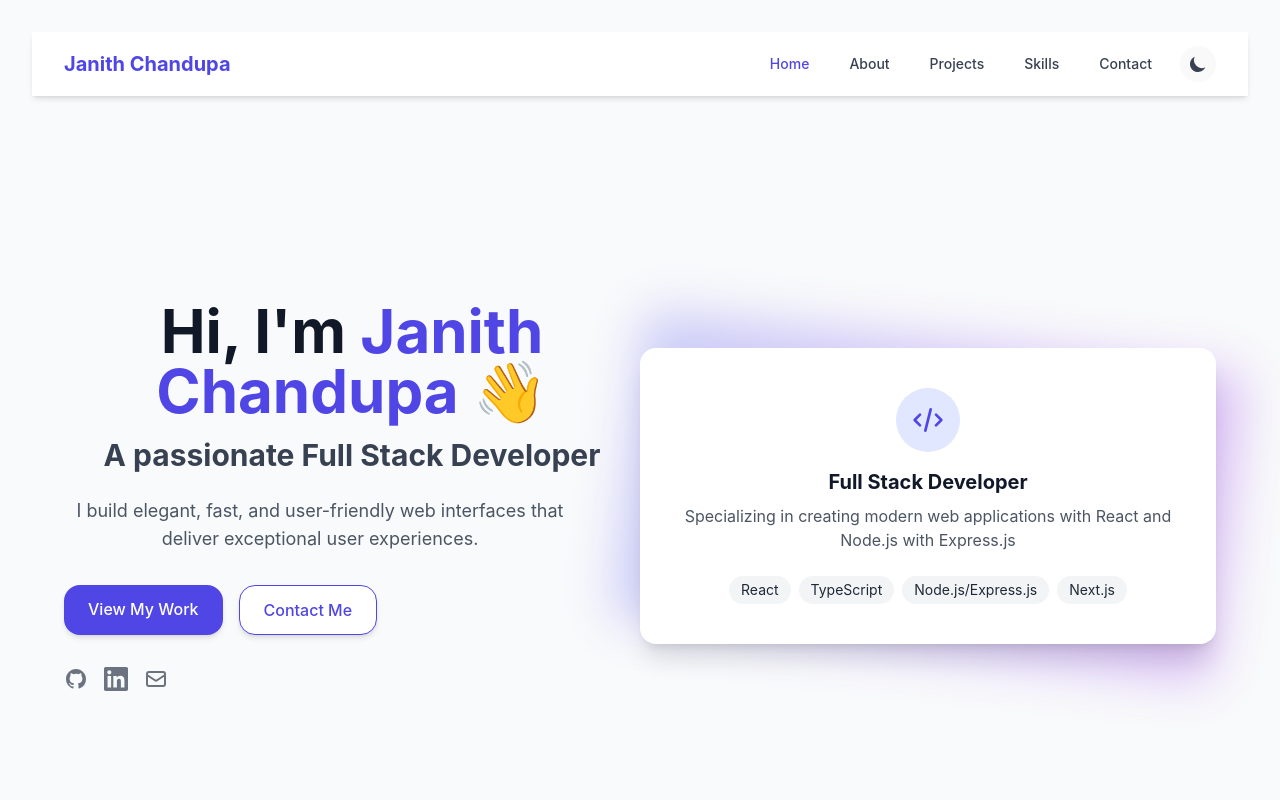
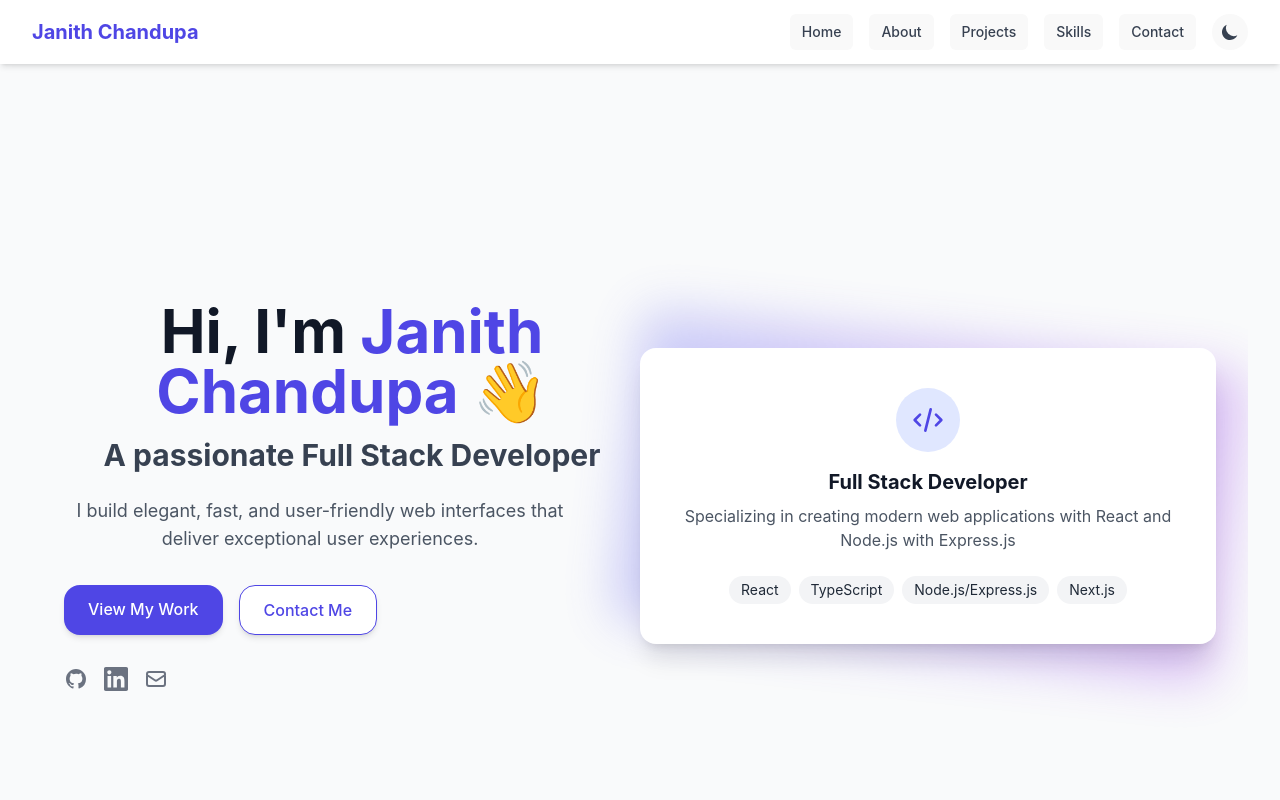
Before and after one commit to Janith33/my-react-portfolio, a React (Vite) app: page / in a window 1280 px wide. Shown: the top 800 px of the page. Built offline with nearby package versions, Linux system fonts and the light colour scheme.

Commit message:
change the code

```diff
--- a/src/App.tsx
+++ b/src/App.tsx
@@ -1,63 +1,62 @@
-import { useState, useEffect } from 'react'
-import { BrowserRouter as Router, Routes, Route } from 'react-router-dom'
-import { AnimatePresence } from 'framer-motion'
-import './App.css'
+import { useState, useEffect } from "react";
+import { BrowserRouter as Router } from "react-router-dom";
+import "./App.css";
 
 // Layout Components
-import Navbar from './components/Navbar'
-import Footer from './components/Footer'
+import Navbar from "./components/Navbar";
+import Footer from "./components/Footer";
 
 // Pages
-import Home from './pages/Home'
-import About from './pages/About'
-import Projects from './pages/Projects'
-import Skills from './pages/Skills'
-import Contact from './pages/Contact'
+import Home from "./pages/Home";
+import About from "./pages/About";
+import Projects from "./pages/Projects";
+import Skills from "./pages/Skills";
+import Contact from "./pages/Contact";
 
 function App() {
-  const [theme, setTheme] = useState('light')
+  const [theme, setTheme] = useState("light");
 
   // Initialize theme from localStorage or system preference
   useEffect(() => {
-    const savedTheme = localStorage.getItem('theme')
-    const prefersDark = window.matchMedia('(prefers-color-scheme: dark)').matches
+    const savedTheme = localStorage.getItem("theme");
+    const prefersDark = window.matchMedia(
+      "(prefers-color-scheme: dark)"
+    ).matches;
 
     if (savedTheme) {
-      setTheme(savedTheme)
+      setTheme(savedTheme);
     } else if (prefersDark) {
-      setTheme('dark')
+      setTheme("dark");
     }
-  }, [])
+  }, []);
 
   // Update theme in DOM and localStorage
   useEffect(() => {
-    document.documentElement.classList.toggle('dark', theme === 'dark')
-    localStorage.setItem('theme', theme)
-  }, [theme])
+    document.documentElement.classList.toggle("dark", theme === "dark");
+    localStorage.setItem("theme", theme);
+  }, [theme]);
 
   const toggleTheme = () => {
-    setTheme(prevTheme => prevTheme === 'light' ? 'dark' : 'light')
-  }
+    setTheme((prevTheme) => (prevTheme === "light" ? "dark" : "light"));
+  };
 
   return (
     <Router>
-      <div className="flex flex-col min-h-screen bg-gray-50 dark:bg-gray-900 text-gray-900 dark:text-gray-100 transition-colors duration-300">
+      <div className="flex flex-col min-h-screen overflow-x-hidden bg-gray-50 dark:bg-gray-900 text-gray-900 dark:text-gray-100 transition-colors duration-300">
         <Navbar theme={theme} toggleTheme={toggleTheme} />
-        <main className="flex-grow">
-          <AnimatePresence mode="wait">
-            <Routes>
-              <Route path="/" element={<Home />} />
-              <Route path="/about" element={<About />} />
-              <Route path="/projects" element={<Projects />} />
-              <Route path="/skills" element={<Skills />} />
-              <Route path="/contact" element={<Contact />} />
-            </Routes>
-          </AnimatePresence>
+        <main className="flex-grow overflow-y-auto snap-y snap-mandatory scroll-smooth h-screen pt-16 scroll-pt-16">
+          <Home />
+          <About />
+          <Projects />
+          <Skills />
+          <Contact />
+          <div id="footer" className="h-screen snap-start">
+            <Footer />
+          </div>
         </main>
-        <Footer />
       </div>
     </Router>
-  )
+  );
 }
 
-export default App
+export default App;
--- a/src/components/Navbar.tsx
+++ b/src/components/Navbar.tsx
@@ -1,6 +1,6 @@
-import { useState } from 'react';
-import { Link, useLocation } from 'react-router-dom';
-import { motion } from 'framer-motion';
+import { useState } from "react";
+import { Link } from "react-router-dom";
+import { motion } from "framer-motion";
 
 interface NavbarProps {
   theme: string;
@@ -9,22 +9,25 @@ interface NavbarProps {
 
 const Navbar = ({ theme, toggleTheme }: NavbarProps) => {
   const [isOpen, setIsOpen] = useState(false);
-  const location = useLocation();
+  const scrollTo = (id: string) => {
+    const el = document.getElementById(id);
+    if (el) el.scrollIntoView({ behavior: "smooth" });
+  };
 
   const toggleMenu = () => {
     setIsOpen(!isOpen);
   };
 
   const navLinks = [
-    { name: 'Home', path: '/' },
-    { name: 'About', path: '/about' },
-    { name: 'Projects', path: '/projects' },
-    { name: 'Skills', path: '/skills' },
-    { name: 'Contact', path: '/contact' },
+    { name: "Home", id: "home" },
+    { name: "About", id: "about" },
+    { name: "Projects", id: "projects" },
+    { name: "Skills", id: "skills" },
+    { name: "Contact", id: "contact" },
   ];
 
   return (
-    <nav className="sticky top-0 z-50 bg-white dark:bg-gray-800 shadow-md">
+    <nav className="fixed top-0 left-0 right-0 z-50 w-full bg-white dark:bg-gray-800 shadow-md">
       <div className="max-w-7xl mx-auto px-4 sm:px-6 lg:px-8">
         <div className="flex justify-between h-16">
           <div className="flex items-center">
@@ -39,17 +42,13 @@ const Navbar = ({ theme, toggleTheme }: NavbarProps) => {
           <div className="hidden md:flex items-center space-x-4">
             <div className="flex space-x-4">
               {navLinks.map((link) => (
-                <Link
+                <button
                   key={link.name}
-                  to={link.path}
-                  className={`px-3 py-2 rounded-md text-sm font-medium transition-colors duration-200 ${
-                    location.pathname === link.path
-                      ? 'text-indigo-600 dark:text-indigo-400'
-                      : 'text-gray-700 dark:text-gray-300 hover:text-indigo-600 dark:hover:text-indigo-400'
-                  }`}
+                  onClick={() => scrollTo(link.id)}
+                  className="px-3 py-2 rounded-md text-sm font-medium transition-colors duration-200 text-gray-700 dark:text-gray-300 hover:text-indigo-600 dark:hover:text-indigo-400"
                 >
                   {link.name}
-                </Link>
+                </button>
               ))}
             </div>
 
@@ -59,7 +58,7 @@ const Navbar = ({ theme, toggleTheme }: NavbarProps) => {
               className="p-2 rounded-full text-gray-700 dark:text-gray-300 hover:bg-gray-100 dark:hover:bg-gray-700 focus:outline-none"
               aria-label="Toggle dark mode"
             >
-              {theme === 'dark' ? (
+              {theme === "dark" ? (
                 <svg
                   xmlns="http://www.w3.org/2000/svg"
                   className="h-5 w-5"
@@ -92,7 +91,7 @@ const Navbar = ({ theme, toggleTheme }: NavbarProps) => {
               className="mr-2 p-2 rounded-full text-gray-700 dark:text-gray-300 hover:bg-gray-100 dark:hover:bg-gray-700 focus:outline-none"
               aria-label="Toggle dark mode"
             >
-              {theme === 'dark' ? (
+              {theme === "dark" ? (
                 <svg
                   xmlns="http://www.w3.org/2000/svg"
                   className="h-5 w-5"
@@ -171,18 +170,16 @@ const Navbar = ({ theme, toggleTheme }: NavbarProps) => {
         >
           <div className="px-2 pt-2 pb-3 space-y-1 sm:px-3">
             {navLinks.map((link) => (
-              <Link
+              <button
                 key={link.name}
-                to={link.path}
-                className={`block px-3 py-2 rounded-md text-base font-medium ${
-                  location.pathname === link.path
-                    ? 'text-indigo-600 dark:text-indigo-400 bg-gray-100 dark:bg-gray-700'
-                    : 'text-gray-700 dark:text-gray-300 hover:bg-gray-100 dark:hover:bg-gray-700 hover:text-indigo-600 dark:hover:text-indigo-400'
-                }`}
-                onClick={() => setIsOpen(false)}
+                onClick={() => {
+                  scrollTo(link.id);
+                  setIsOpen(false);
+                }}
+                className="block px-3 py-2 rounded-md text-base font-medium text-gray-700 dark:text-gray-300 hover:bg-gray-100 dark:hover:bg-gray-700 hover:text-indigo-600 dark:hover:text-indigo-400"
               >
                 {link.name}
-              </Link>
+              </button>
             ))}
           </div>
         </motion.div>
--- a/src/index.css
+++ b/src/index.css
@@ -9,13 +9,24 @@
     text-rendering: optimizeLegibility;
     -webkit-font-smoothing: antialiased;
     -moz-osx-font-smoothing: grayscale;
+    width: 100%;
+  }
+
+  html,
+  body {
+    overflow-x: hidden;
   }
 
   body {
     @apply m-0 min-h-screen bg-gray-50 text-gray-900 transition-colors duration-300 dark:bg-gray-900 dark:text-gray-100;
   }
 
-  h1, h2, h3, h4, h5, h6 {
+  h1,
+  h2,
+  h3,
+  h4,
+  h5,
+  h6 {
     @apply font-bold;
   }
 
--- a/src/pages/Contact.tsx
+++ b/src/pages/Contact.tsx
@@ -34,10 +34,11 @@ const Contact = () => {
 
   return (
     <motion.div
+      id="contact"
       initial={{ opacity: 0 }}
       animate={{ opacity: 1 }}
       exit={{ opacity: 0 }}
-      className="min-h-screen py-16"
+      className="h-screen snap-start py-16"
     >
       <div className="max-w-7xl mx-auto px-4 sm:px-6 lg:px-8">
         <motion.div
--- a/src/pages/Home.tsx
+++ b/src/pages/Home.tsx
@@ -4,10 +4,11 @@ import { motion } from 'framer-motion';
 const Home = () => {
   return (
     <motion.div
+      id="home"
       initial={{ opacity: 0 }}
       animate={{ opacity: 1 }}
       exit={{ opacity: 0 }}
-      className="min-h-screen flex flex-col justify-center"
+      className="h-screen snap-start flex flex-col justify-center"
     >
       <div className="max-w-7xl mx-auto px-4 sm:px-6 lg:px-8 py-16 md:py-24">
         <div className="flex flex-col md:flex-row items-center">
--- a/src/pages/Projects.tsx
+++ b/src/pages/Projects.tsx
@@ -5,10 +5,11 @@ import { projects } from '../data/projects';
 const Projects = () => {
   return (
     <motion.div
+      id="projects"
       initial={{ opacity: 0 }}
       animate={{ opacity: 1 }}
       exit={{ opacity: 0 }}
-      className="min-h-screen py-16"
+      className="h-screen snap-start py-8 overflow-y-auto"
     >
       <div className="max-w-7xl mx-auto px-4 sm:px-6 lg:px-8">
         <motion.div
--- a/src/pages/Skills.tsx
+++ b/src/pages/Skills.tsx
@@ -5,10 +5,11 @@ import { skills } from "../data/skills";
 const Skills = () => {
   return (
     <motion.div
+      id="skills"
       initial={{ opacity: 0 }}
       animate={{ opacity: 1 }}
       exit={{ opacity: 0 }}
-      className="min-h-screen py-16"
+      className="h-screen snap-start py-8 overflow-y-auto"
     >
       <div className="max-w-7xl mx-auto px-4 sm:px-6 lg:px-8">
         <motion.div
```
Also changed, not shown: src/pages/About.tsx (+23 -11 lines).
